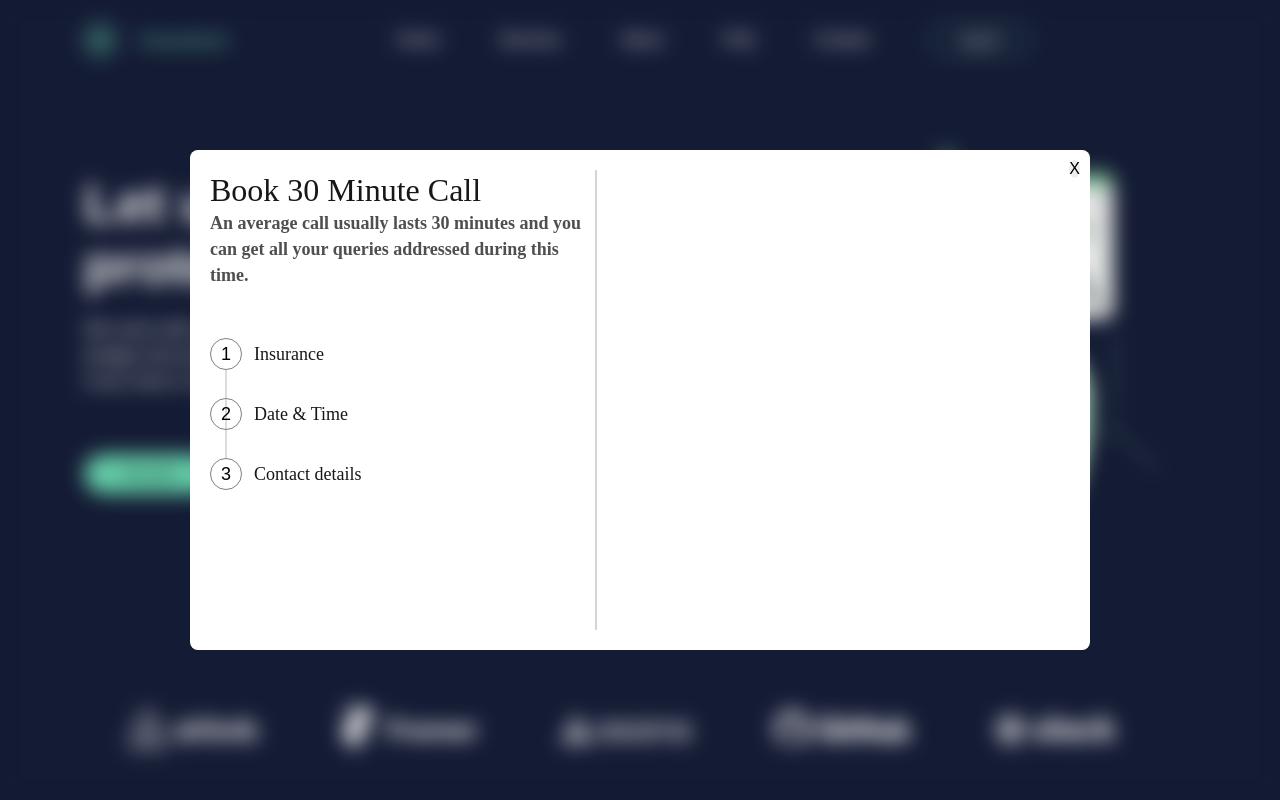
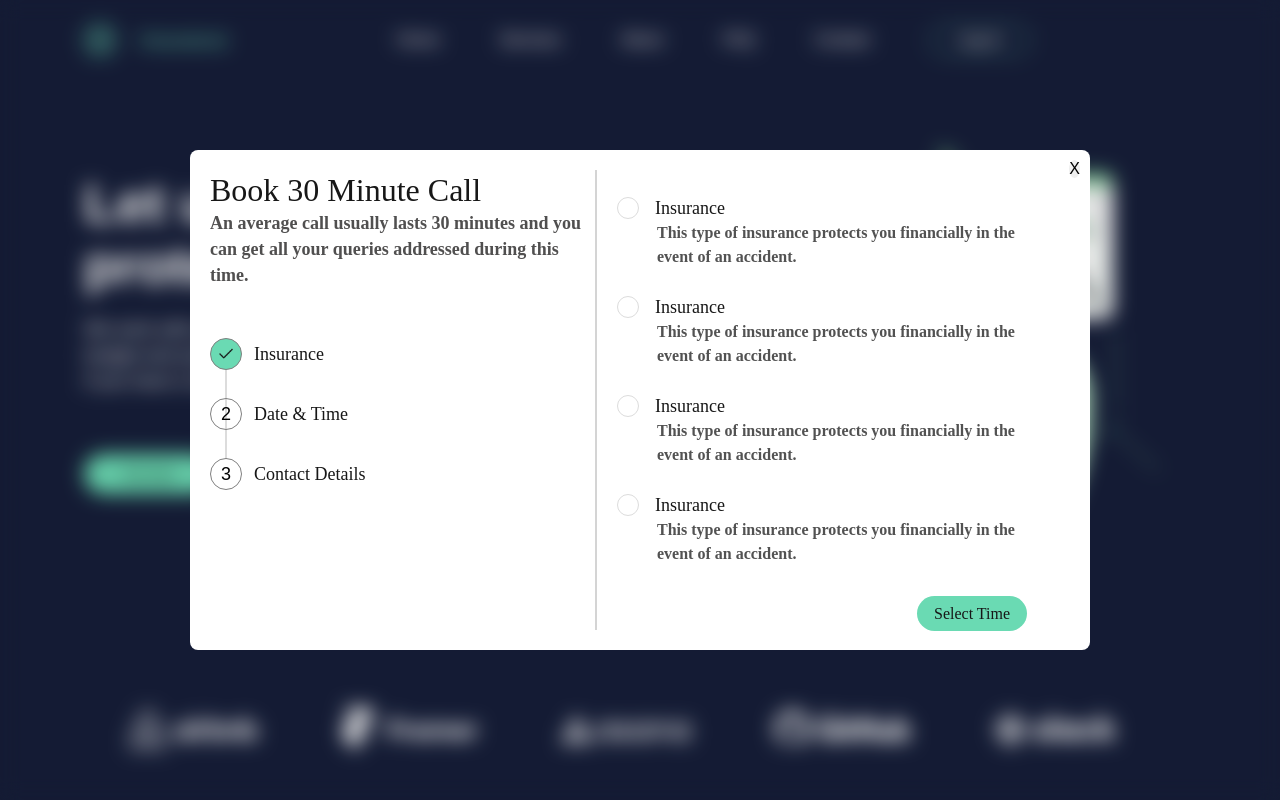
Before and after one commit to fetaliyevajale/insurance, a React (Create React App) app: page / in a window 1280 px wide. Both pictures are taken after a click on the button "Get start". Shown: the top 800 px of the page. Built offline with nearby package versions, Linux system fonts and the light colour scheme.

Commit message:
insurance_Pop_Up_1

```diff
--- a/src/components/InsurancePopup.jsx
+++ b/src/components/InsurancePopup.jsx
@@ -1,14 +1,18 @@
-// src/components/InsurancePopup.js
 import React, { useState } from "react";
 import "../index.css"; // Modal üçün stil əlavə edin
 
 function InsurancePopup({ isOpen, onClose }) {
-  const [selectedTable, setSelectedTable] = useState(null);
+  const [selectedTable, setSelectedTable] = useState(1); // Default olaraq 1-ci səhifə açıqdır
+  const [activeChild, setActiveChild] = useState(null); // Hansı `insurance_child-srql` tıklanıb
 
   if (!isOpen) return null;
 
   const handleTableClick = (index) => {
     setSelectedTable(index);
+  };
+
+  const handleChildClick = (index) => {
+    setActiveChild(index);
   };
 
   return (
@@ -29,7 +33,10 @@ function InsurancePopup({ isOpen, onClose }) {
               className={`popup_table ${selectedTable === 1 ? 'selected' : ''}`}
               onClick={() => handleTableClick(1)}
             >
-              <div className="table_srql">
+              <div
+                className={`table_srql ${activeChild === 1 ? 'active' : ''}`}
+                onClick={() => handleChildClick(1)}
+              >
                 {selectedTable === 1 ? (
                   <img src="/check (2).png" alt="check (2)" />
                 ) : (
@@ -43,7 +50,10 @@ function InsurancePopup({ isOpen, onClose }) {
               className={`popup_table ${selectedTable === 2 ? 'selected' : ''}`}
               onClick={() => handleTableClick(2)}
             >
-              <div className="table_srql">
+              <div
+                className={`table_srql ${activeChild === 2 ? 'active' : ''}`}
+                onClick={() => handleChildClick(2)}
+              >
                 {selectedTable === 2 ? (
                   <img src="/check (2).png" alt="check (2)" />
                 ) : (
@@ -57,19 +67,71 @@ function InsurancePopup({ isOpen, onClose }) {
               className={`popup_table ${selectedTable === 3 ? 'selected' : ''}`}
               onClick={() => handleTableClick(3)}
             >
-              <div className="table_srql">
+              <div
+                className={`table_srql ${activeChild === 3 ? 'active' : ''}`}
+                onClick={() => handleChildClick(3)}
+              >
                 {selectedTable === 3 ? (
                   <img src="/check (2).png" alt="check (2)" />
                 ) : (
                   <span>3</span>
                 )}
               </div>
-              <h5>Contact details</h5>
+              <h5>Contact Details</h5>
             </div>
             <div className="inurance_border"></div>
           </div>
         </div>
+
         <div className="border_popup"></div>
+
+        <div className={`insurance ${selectedTable === 1 ? 'visible' : ''}`}>
+          <div className="insurance_child">
+            <div
+              className={`insurance_child-srql ${activeChild === 1 ? 'active' : ''}`}
+              onClick={() => handleChildClick(1)}
+            ></div>
+            <h6>Insurance</h6>
+          </div>
+          <h5>This type of insurance protects you financially in the event of an accident.</h5>
+
+          <div className="insurance_child">
+            <div
+              className={`insurance_child-srql ${activeChild === 2 ? 'active' : ''}`}
+              onClick={() => handleChildClick(2)}
+            ></div>
+            <h6>Insurance</h6>
+          </div>
+          <h5>This type of insurance protects you financially in the event of an accident.</h5>
+
+          <div className="insurance_child">
+            <div
+              className={`insurance_child-srql ${activeChild === 3 ? 'active' : ''}`}
+              onClick={() => handleChildClick(3)}
+            ></div>
+            <h6>Insurance</h6>
+          </div>
+          <h5>This type of insurance protects you financially in the event of an accident.</h5>
+
+          <div className="insurance_child">
+            <div
+              className={`insurance_child-srql ${activeChild === 4 ? 'active' : ''}`}
+              onClick={() => handleChildClick(4)}
+            ></div>
+            <h6>Insurance</h6>
+          </div>
+          <h5>This type of insurance protects you financially in the event of an accident.</h5>
+
+          <button className="insurance_child-srql_btn">Select Time</button>
+        </div>
+
+        <div className={`time_date ${selectedTable === 2 ? 'visible' : ''}`}>
+          <p>Date & Time: Choose your preferred date and time for the call.</p>
+        </div>
+
+        <div className={`contact_info ${selectedTable === 3 ? 'visible' : ''}`}>
+          <p>Contact Details: Provide your contact information or get in touch with us.</p>
+        </div>
       </div>
     </div>
   );
--- a/src/index.css
+++ b/src/index.css
@@ -3832,6 +3832,7 @@ form input {
   font-size: 18px;
   line-height: 26px;
 }
+
 .insurance-popup-child {
   display: flex;
   align-items: start;
@@ -3841,7 +3842,7 @@ form input {
   margin-top: 50px;
 }
 
-.popup_table{
+.popup_table {
   display: flex;
   align-items: center;
   justify-content: space-between;
@@ -3850,7 +3851,8 @@ form input {
   cursor: pointer;
   position: relative;
 }
-.table_srql{
+
+.table_srql {
   width: 32px;
   height: 32px;
   border-radius: 50%;
@@ -3862,19 +3864,21 @@ form input {
   position: relative;
   z-index: 1000;
 }
-.insurace_right{
-  display: flex;
-  align-items: center;
-  justify-content: center;
-  flex-direction: column;
-}
-.popup_table h5{
+
+.insurace_right {
+  display: flex;
+  align-items: center;
+  justify-content: center;
+  flex-direction: column;
+}
+
+.popup_table h5 {
   width: 130px;
   color: #171717;
-font-family: "General Sans";
-font-size: 18px;
-font-weight: 500;
-line-height: 26px;
+  font-family: "General Sans";
+  font-size: 18px;
+  font-weight: 500;
+  line-height: 26px;
 }
 
 
@@ -3890,17 +3894,115 @@ line-height: 26px;
   display: block;
 }
 
-.border_popup{
+.border_popup {
   width: 1px;
   height: 460px;
-  border:  solid 1px rgb(212, 212, 212);
+  border: solid 1px rgb(212, 212, 212);
   margin-left: 10px;
 }
-.inurance_border{
+
+.inurance_border {
   width: 1px;
   height: 90px;
-  border:  solid 1px gainsboro;
+  border: solid 1px gainsboro;
   position: absolute;
   margin-left: 15px;
   margin-bottom: 10px;
 }
+
+.insurance_popup_child {
+  display: flex;
+  flex-direction: column;
+}
+
+.table_srql img {
+  width: 18px;
+  height: 18px;
+}
+
+.insurance,
+.time_date,
+.contact_info {
+  display: none;
+}
+
+.insurance.visible,
+.time_date.visible,
+.contact_info.visible {
+  display: block;
+}
+
+.insurance {
+  display: flex;
+  justify-content: center;
+  flex-direction: column;
+  align-items: flex-start;
+  gap: 32px;
+  align-self: stretch;
+  margin-left: 20px;
+}
+
+.insurance_child {
+  display: flex;
+  align-items: center;
+  gap: 16px;
+  margin-top: 25px;
+}
+
+.insurance_child-srql {
+  width: 22px;
+  height: 22px;
+  border-radius: 50%;
+  border: solid 1px gainsboro;
+  background-color: white;
+  transition: background-color 0.3s ease;
+  cursor: pointer;
+}
+
+.insurance_child-srql.active {
+  background-color: #6ADAB3;
+}
+
+.insurance_child h6 {
+  color: #171717;
+  font-family: "General Sans";
+  font-size: 18px;
+  font-weight: 500;
+  line-height: 26px;
+}
+
+.insurance h5 {
+  width: 374px;
+  color: #525252;
+  font-family: "General Sans";
+  font-size: 16px;
+  line-height: 24px;
+  margin-left: 40px;
+}
+
+.insurance,
+.time_date,
+.contact_info {
+  display: none;
+}
+
+.insurance.visible,
+.time_date.visible,
+.contact_info.visible {
+  display: block;
+}
+
+.insurance_child-srql_btn {
+  width: 110px;
+  height: 35px;
+  color: #171717;
+  font-family: "General Sans";
+  font-size: 16px;
+  font-weight: 500;
+  line-height: 24px;
+  border-radius: 24px;
+background: #6ADAB3;
+border: none;
+margin-top: 30px;
+margin-left: 300px;
+}
```
